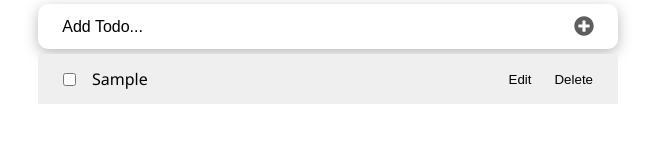
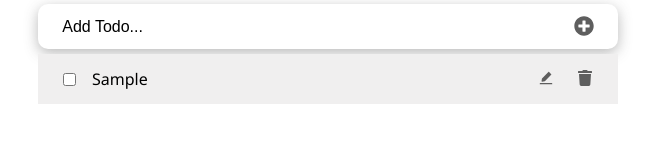
Before and after one commit to ikennarichard/Todo-App, a React (Vite) app: page / in a window 1280 px wide. Both pictures are taken after typing "Sample" into the empty fields and a click on the button 895 px from the left and 278 px from the top of the page. Shown: the part 252-394 px from the top of the page, without its empty margins (312-967 px from the left). Built offline with nearby package versions, Linux system fonts and the light colour scheme.

Commit message:
Add icons for the various  buttons

```diff
--- a/src/components/TodoItem.jsx
+++ b/src/components/TodoItem.jsx
@@ -1,6 +1,8 @@
 /* eslint-disable react/prop-types */
 import { useState } from 'react';
 import styles from './TodoItem.module.css'
+import { FaTrash } from "react-icons/fa";
+import { AiFillEdit } from "react-icons/ai";
 
 export default function TodoItem({ itemProp, handleChange, delTodo, setUpdate }) {
   const [editing, setEditing] = useState(false);
@@ -40,9 +42,17 @@ export default function TodoItem({ itemProp, handleChange, delTodo, setUpdate })
         checked={itemProp.completed}
         onChange={() => handleChange(itemProp.id)}/>
 
-        <button onClick={handleEditing}>Edit</button>
+        <button onClick={handleEditing}>
+          <AiFillEdit
+          style={{ color: "#5e5e5e", fontSize: "16px" }}
+          />
+        </button>
 
-        <button onClick={() => delTodo(itemProp.id)}>Delete</button>
+        <button onClick={() => delTodo(itemProp.id)}>
+          <FaTrash
+          style={{ color: "#5e5e5e", fontSize: "16px" }}
+          />
+        </button>
 
         <span style={itemProp.completed ? completedStyle : null}> {itemProp.title}</span>
 
```
